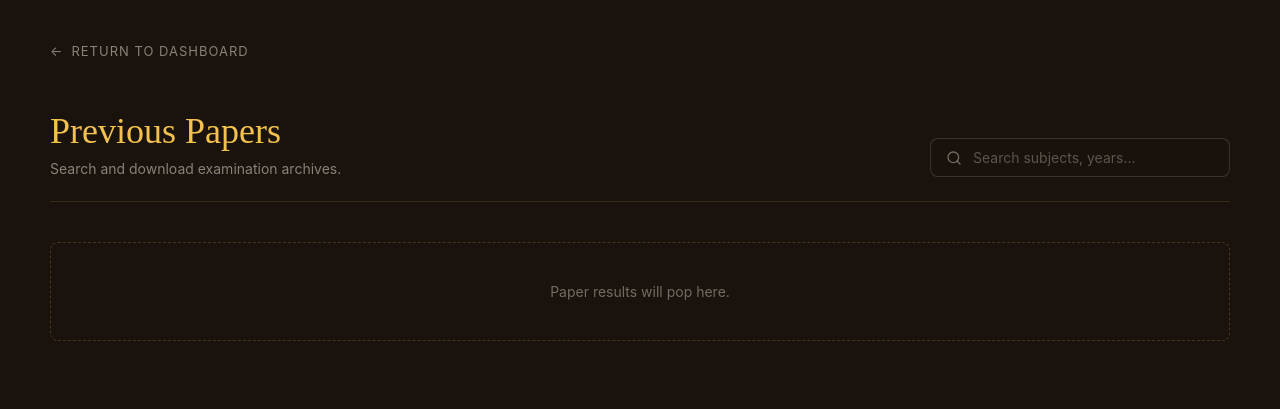
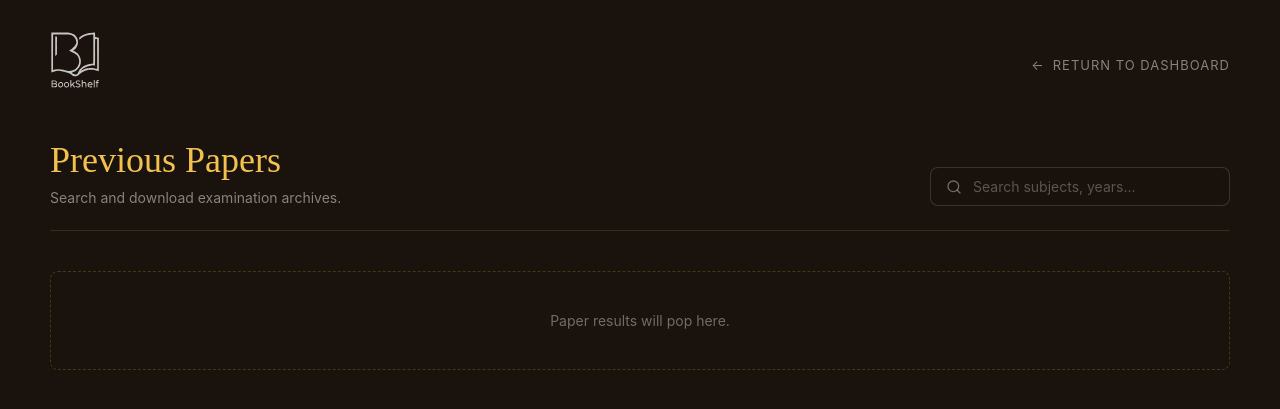
Before and after one commit to sehajkhaira87/Bookshelf, a Flask app: page /pyqs in a window 1280 px wide. Shown: the top 409 px of the page. Run offline with Flask 3, Linux system fonts and the light colour scheme.

Commit message:
added the same bookshelf logo to the pyq section

```diff
--- a/static/pyqs.css
+++ b/static/pyqs.css
@@ -14,7 +14,25 @@ body {
 }
 
 .top-nav {
+    display: flex;
+    justify-content: space-between;
+    align-items: center;
     margin-bottom: 50px;
+}
+
+.nav-logo {
+    height: 45px;
+    width: auto;
+    filter: invert(100%);
+    opacity: 0.75;
+    transition: opacity 0.3s ease;
+    transform: scale(2.2);
+    transform-origin: left center;
+    margin-left: -15px;
+}
+
+.nav-logo:hover {
+    opacity: 1;
 }
 
 .back-btn {
@@ -24,14 +42,12 @@ body {
     letter-spacing: 1px;
     text-transform: uppercase;
     transition: color 0.3s ease;
-    display: inline-flex;
+    display: flex;
     align-items: center;
     gap: 8px;
 }
 
-.back-btn:hover {
-    color: #F2C14E;
-}
+.back-btn:hover { color: #F2C14E; }
 
 .header-section {
     display: flex;
--- a/templates/pyqs.html
+++ b/templates/pyqs.html
@@ -10,11 +10,14 @@
 
     <div class="page-wrapper">
         <nav class="top-nav">
+            <div class="brand">
+                <img src="{{ url_for('static', filename='images/logo.svg') }}" alt="Bookshelf Logo" class="nav-logo">
+            </div>
+
             <a href="{{ url_for('dashboard') }}" class="back-btn">
                 <span>←</span> Return to Dashboard
             </a>
         </nav>
-
         <header class="header-section">
             <div class="page-title">
                 <h1>Previous Papers</h1>
```
